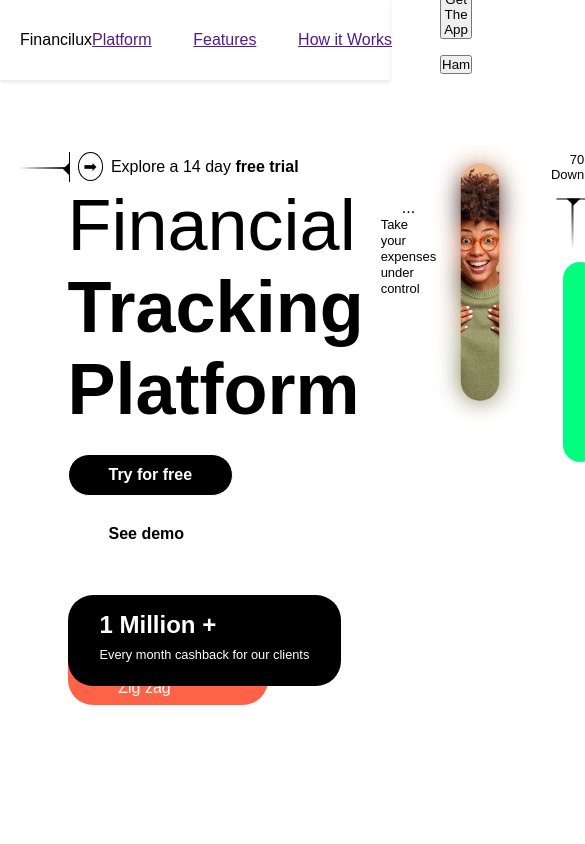
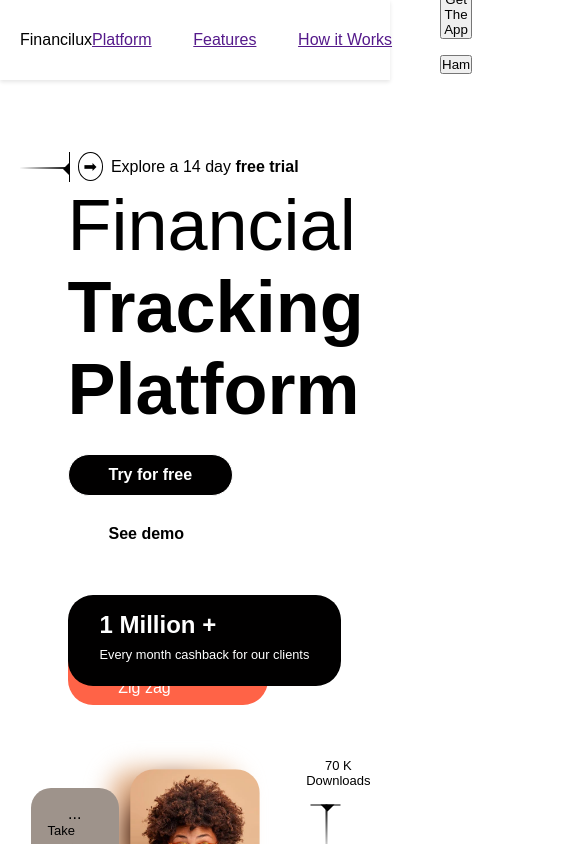
Before and after one commit to Mini-Sylar/Financial-Concept, a React (Vite) app: page / in a window 390 px wide. Shown: the top 844 px of the page, 585 px wide, since content can reach past the window. Built offline with nearby package versions, Linux system fonts and the light colour scheme.

Commit message:
Wrap grid on mobile

```diff
--- a/src/Reset.css
+++ b/src/Reset.css
@@ -22,3 +22,11 @@ body {
 .right-side-main {
   width: 100%;
 }
+
+@media screen and (max-width:500px) {
+  .contains-sides {
+    grid-template-columns: 1fr;
+  }
+}
+
+}
--- a/src/components/rightside.css
+++ b/src/components/rightside.css
@@ -13,6 +13,7 @@
   border-radius: 20px;
   padding: 1rem;
   position: relative;
+  width: 100%;
 }
 
 /* make the second grid item twice as tall as the others */
@@ -42,11 +43,11 @@
   background-position-x: 50%;
 }
 
-.grid-item:nth-child(2)::after{
+.grid-item:nth-child(2)::after {
   content: "";
   position: absolute;
   top: -80px;
-  left: -100px;
+  left: -120px;
   width: 100%;
   height: 100%;
   border-radius: 20px;
@@ -82,3 +83,29 @@
   margin-left: 1rem;
   font-size: xx-small;
 }
+
+.grid-item:nth-child(1) {
+  background-color: #9e938b;
+  place-self: center;
+  width: 80%;
+  height: 100%;
+  z-index: 1000;
+  position: relative;
+}
+
+.grid-item:nth-child(1)::after {
+  content: "";
+  position: absolute;
+  height: 100%;
+  width: 100%;
+  left: 0;
+  top: 10rem;
+  border-radius: 20px;
+  border: 2px solid black;
+  border-left: none;
+  border-bottom: none;
+  border-top-left-radius: 0px;
+  /* Insert gradient on border top */
+  border-image: radial-gradient(circle at 100%, rgba(253, 253, 253, 0), rgba(0, 0, 0, 0.11)) 1;
+  /* Fix raidus */
+}
```
